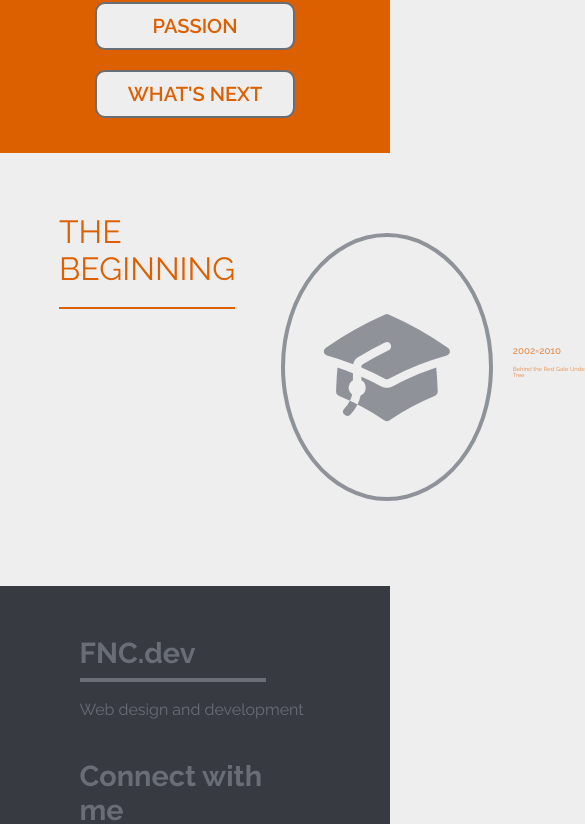
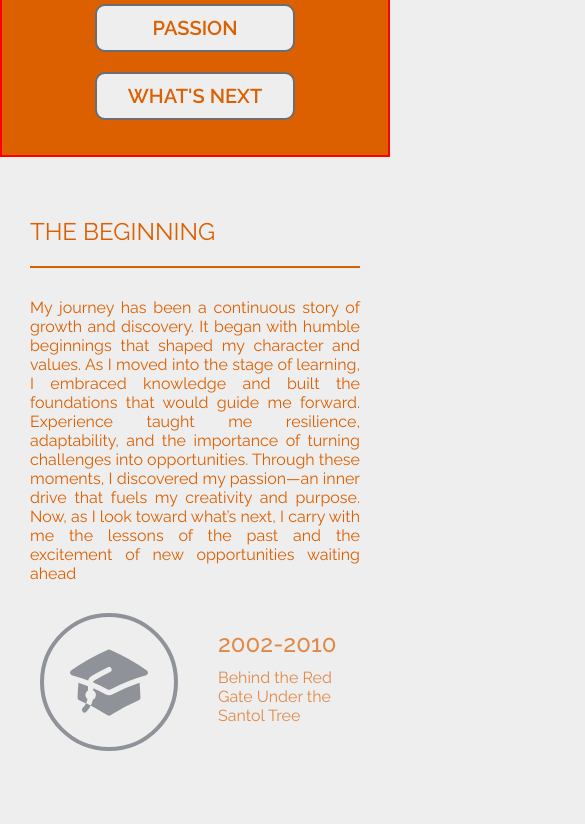
Before and after one commit to Franzcsng/fnc-portfolio, a React (Create React App) app in the folder frontend/: page /about in a window 390 px wide. Shown: the part 1145-1969 px from the top of the page, 585 px wide, since content can reach past the window. Built offline with nearby package versions, Linux system fonts and the light colour scheme; a web font is replaced by a local one.

Commit message:
Implement: complete adding responsivess for aboutitems content

```diff
--- a/frontend/src/pages/about/About.js
+++ b/frontend/src/pages/about/About.js
@@ -16,12 +16,45 @@ const About = () => {
 
     let aboutSections = [
         {
-            section: "THE BEGINNING",
-            description: "",
+            section: journeys[0],
+            description: "My journey has been a continuous story of growth and discovery. It began with humble beginnings that shaped my character and values. As I moved into the stage of learning, I embraced knowledge and built the foundations that would guide me forward. Experience taught me resilience, adaptability, and the importance of turning challenges into opportunities. Through these moments, I discovered my passion—an inner drive that fuels my creativity and purpose. Now, as I look toward what’s next, I carry with me the lessons of the past and the excitement of new opportunities waiting ahead",
             icon: HiAcademicCap,
-            year: "2002=2010",
+            year: "2002-2010",
             text: "Behind the Red Gate Under the Santol Tree"
         },
+
+        {
+            section: journeys[1],
+            description: "My journey has been a continuous story of growth and discovery. It began with humble beginnings that shaped my character and values. As I moved into the stage of learning, I embraced knowledge and built the foundations that would guide me forward. Experience taught me resilience, adaptability, and the importance of turning challenges into opportunities. Through these moments, I discovered my passion—an inner drive that fuels my creativity and purpose. Now, as I look toward what’s next, I carry with me the lessons of the past and the excitement of new opportunities waiting ahead",
+            icon: HiAcademicCap,
+            year: "2002-2010",
+            text: "Behind the Red Gate Under the Santol Tree"
+        },
+
+        {
+            section: journeys[2],
+            description: "My journey has been a continuous story of growth and discovery. It began with humble beginnings that shaped my character and values. As I moved into the stage of learning, I embraced knowledge and built the foundations that would guide me forward. Experience taught me resilience, adaptability, and the importance of turning challenges into opportunities. Through these moments, I discovered my passion—an inner drive that fuels my creativity and purpose. Now, as I look toward what’s next, I carry with me the lessons of the past and the excitement of new opportunities waiting ahead",
+            icon: HiAcademicCap,
+            year: "2002-2010",
+            text: "Behind the Red Gate Under the Santol Tree"
+        },
+
+        {
+            section: journeys[3],
+            description: "My journey has been a continuous story of growth and discovery. It began with humble beginnings that shaped my character and values. As I moved into the stage of learning, I embraced knowledge and built the foundations that would guide me forward. Experience taught me resilience, adaptability, and the importance of turning challenges into opportunities. Through these moments, I discovered my passion—an inner drive that fuels my creativity and purpose. Now, as I look toward what’s next, I carry with me the lessons of the past and the excitement of new opportunities waiting ahead",
+            icon: HiAcademicCap,
+            year: "2002-2010",
+            text: "Behind the Red Gate Under the Santol Tree"
+        },
+
+        {
+            section: journeys[4],
+            description: "My journey has been a continuous story of growth and discovery. It began with humble beginnings that shaped my character and values. As I moved into the stage of learning, I embraced knowledge and built the foundations that would guide me forward. Experience taught me resilience, adaptability, and the importance of turning challenges into opportunities. Through these moments, I discovered my passion—an inner drive that fuels my creativity and purpose. Now, as I look toward what’s next, I carry with me the lessons of the past and the excitement of new opportunities waiting ahead",
+            icon: HiAcademicCap,
+            year: "2002-2010",
+            text: "Behind the Red Gate Under the Santol Tree"
+        },
+
     ]
 
     const returnJourneys = (journeys) => {
@@ -34,7 +67,10 @@ const About = () => {
     }
 
     const returnSections = (sections) => {
-        return sections.map((section, index) => (
+        return sections.map((section, index) => {
+        const isReverse = index % 2 !== 0 ? "reverse" : "";
+
+        return (
             <AboutItem
                 key={index}
                 section={section.section}
@@ -42,8 +78,10 @@ const About = () => {
                 icon={section.icon}
                 year={section.year}
                 text={section.text}
+                reverse={isReverse}
             />
-        ))
+        )
+    })
     }
 
     return (
--- a/frontend/src/pages/about/About.scss
+++ b/frontend/src/pages/about/About.scss
@@ -15,6 +15,7 @@
         box-sizing: border-box;
         padding-top: 15px;
         padding-bottom: 35px;
+        border: 2px solid red;
 
         .journey-list{
             margin: auto;
@@ -30,6 +31,7 @@
     }
 
     .section-header{
+
             display: flex;
             flex-direction: row;
             width: 100%;
@@ -57,7 +59,7 @@
     .about-section{
         width: 100%;
         max-width: 1440px;
-        padding-inline: clamp(20px, 10%, 80px);
+        padding-inline: clamp(10px, 10%, 80px);
         padding-top: 10px;
         padding-bottom: 35px;
         box-sizing: border-box;
@@ -65,6 +67,10 @@
         display: flex;
         flex-direction: column;
 
+        @media screen and (max-width: 830px){
+            padding-inline: 10px 10px;
+        }
+
 
     }
 }
--- a/frontend/src/pages/about/AboutItem.js
+++ b/frontend/src/pages/about/AboutItem.js
@@ -19,12 +19,12 @@ const AboutItem = (props) => {
 
             </div>
 
-            <div className='about-content second'>
+            <div className={`about-content second ${props.reverse}`}>
                 <div className='about-card'>
 
                     <TechIcon
                         icon={props.icon}
-                        size='250px '
+                        size='clamp(120px, 18vw, 250px)'
                     />
 
                     <div className='about-info'>
--- a/frontend/src/pages/about/AboutItem.scss
+++ b/frontend/src/pages/about/AboutItem.scss
@@ -4,10 +4,10 @@
     width: 100%;
     display: grid;
     grid-template-columns: 1fr 1fr;
+    box-sizing: border-box;
     gap: 5%;
 
     .about-content{
-
         hr{
             width: 100%;
             height: 2px;
@@ -18,15 +18,16 @@
 
         p{
             color: var(--accent-color);
+
             &.head{
                 margin: auto;
-                font-size: 2rem;
+                font-size: clamp(1.5rem, 2.7vw, 2rem);
             }
 
             &.body{
                 text-align: justify;
                 margin: auto;
-                font-size: 1.3rem;
+                font-size: clamp(1rem, 1.5vw, 1.3rem);
             }
         }
 
@@ -39,7 +40,6 @@
             margin: auto;
             width: 100%;
             height: 100%;
-            padding: 20px 30px 30px 30px;
             box-sizing: border-box;
             gap: 20px;
 
@@ -48,13 +48,13 @@
                 text-align: left;
 
                 .year{
-                font-size: 2.5vw;
+                font-size: clamp(1.5rem, 2.5vw, 2.5rem);
                 margin: 0 auto 10px auto;
                 font-weight: 500;
                 }
 
                 .text{
-                font-size: 1.5vw;
+                font-size: clamp(1rem, 1.5vw, 1.5rem);
                 margin: 0 auto 10px auto;
                 }
 
@@ -66,4 +66,14 @@
     .reverse{
         order: -1;
     }
+
+    @media screen and (max-width: 600px) {
+        grid-template-columns: 1fr;
+        grid-template-rows: auto auto;
+        gap: 30px;
+
+        .reverse{
+            order: 1;
+        }
+    }
 }
```
